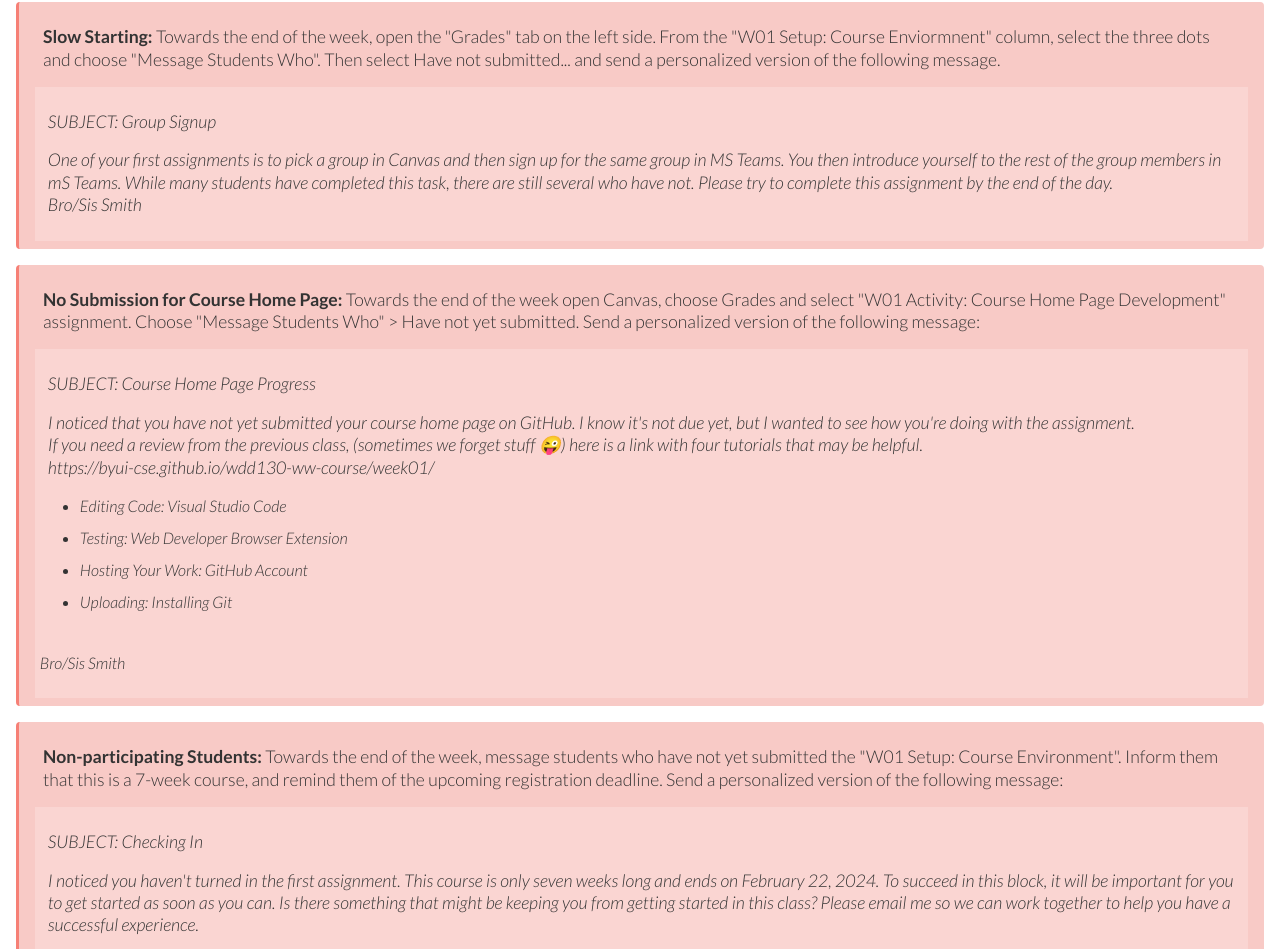
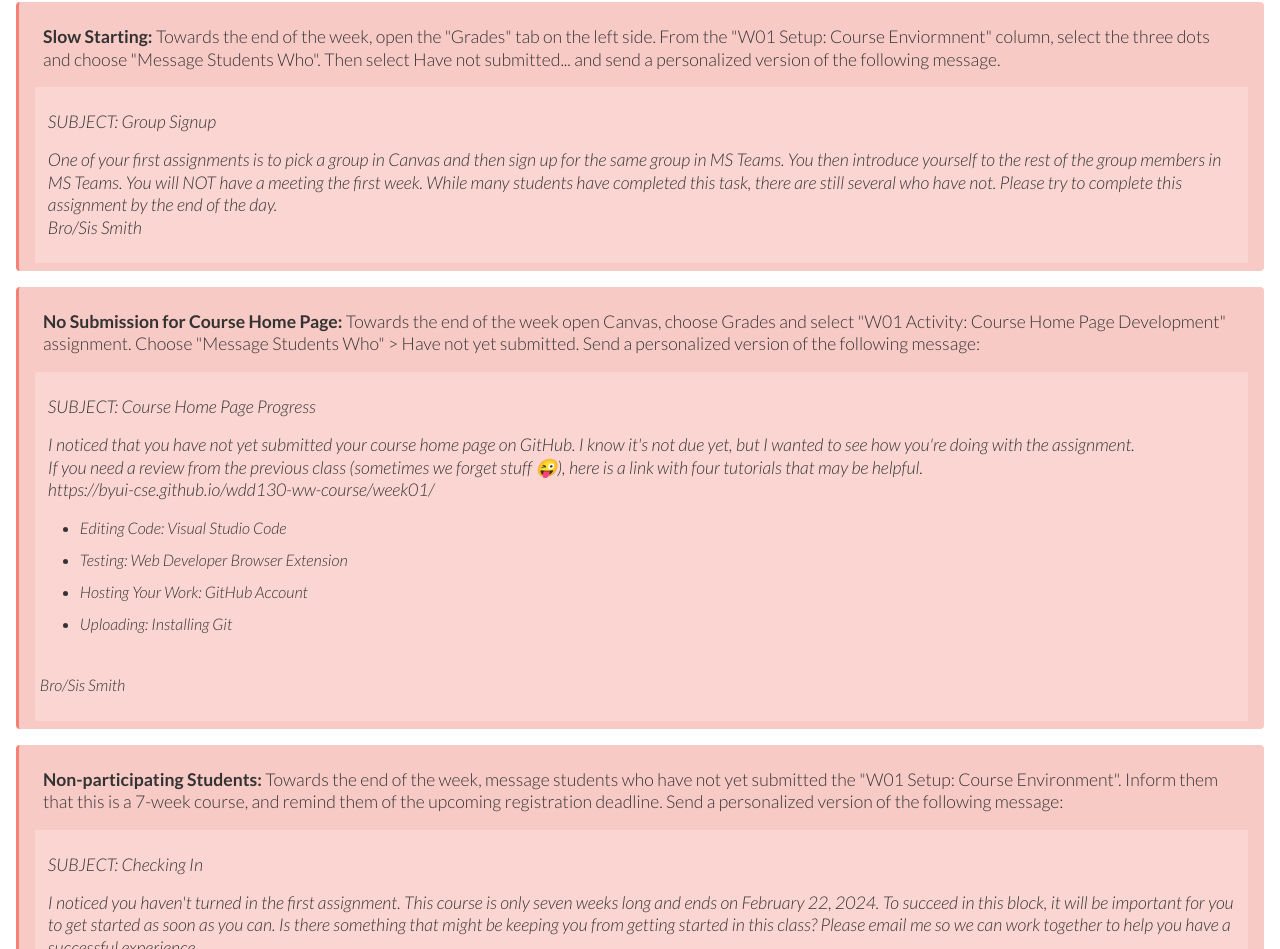
Before and after one commit to paulcheney/wdd230-outreach, a plain HTML site: page index.html in a window 1280 px wide. Shown: the part 5384-6333 px from the top of the page. Drawn offline with Linux system fonts and the light colour scheme.

Commit message:
moved a comma

```diff
--- a/index.html
+++ b/index.html
@@ -171,7 +171,7 @@
       <p><strong>Slow Starting:</strong> Towards the end of the week, open the "Grades" tab on the left side. From the "W01 Setup: Course Enviormnent" column, select the three dots and choose "Message Students Who". Then select Have not submitted... and send a personalized version of the following message.</p>
       <section>
         <p>SUBJECT: Group Signup</p>
-        <p>One of your first assignments is to pick a group in Canvas and then sign up for the same group in MS Teams. You then introduce yourself to the rest of the group members in mS Teams. While many students have completed this task, there are still several who have not. Please try to complete this assignment by the end of the day.<br>Bro/Sis Smith</p>
+        <p>One of your first assignments is to pick a group in Canvas and then sign up for the same group in MS Teams. You then introduce yourself to the rest of the group members in MS Teams. You will NOT have a meeting the first week. While many students have completed this task, there are still several who have not. Please try to complete this assignment by the end of the day.<br>Bro/Sis Smith</p>
       </section>
     </div>
 
@@ -180,7 +180,7 @@
       <section>
         <p>SUBJECT: Course Home Page Progress</p>
         <p>I noticed that you have not yet submitted your course home page on GitHub. I know it's not due yet, but I wanted to see how you're doing with the assignment. <br>
-          If you need a review from the previous class, (sometimes we forget stuff 😜) here is a link with four tutorials  that may be helpful.<br>https://byui-cse.github.io/wdd130-ww-course/week01/
+          If you need a review from the previous class (sometimes we forget stuff 😜), here is a link with four tutorials  that may be helpful.<br>https://byui-cse.github.io/wdd130-ww-course/week01/
          <ul>
           <li>Editing Code: Visual Studio Code</li>
           <li>Testing: Web Developer Browser Extension</li>
```
